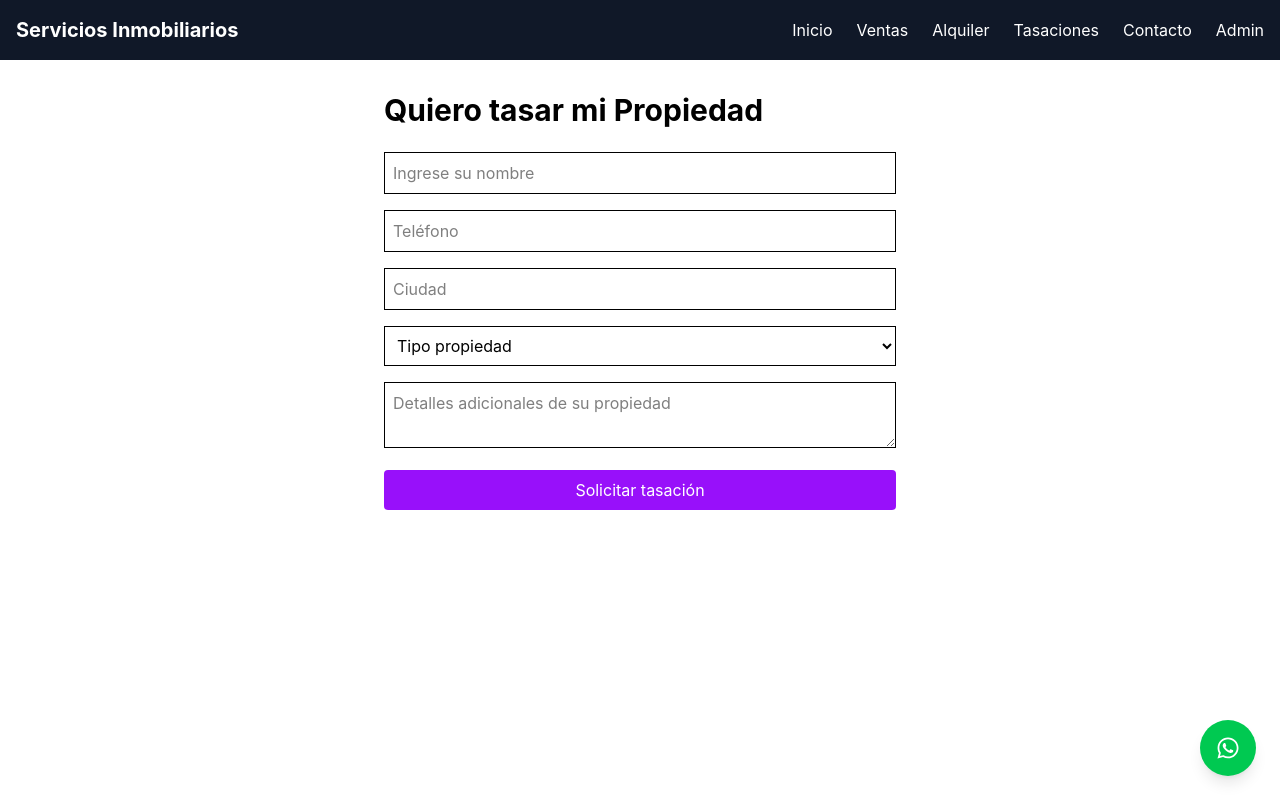
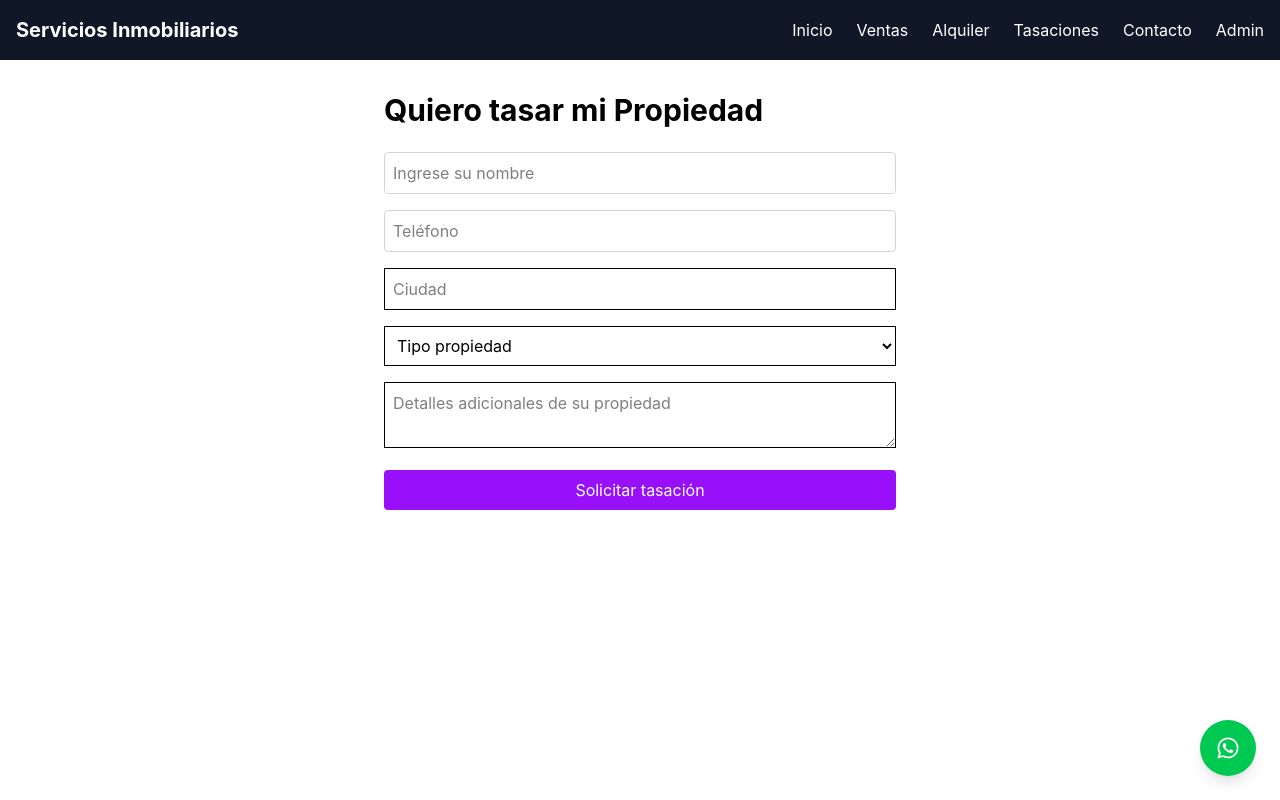
Before and after one commit to fer967/frontend-plataforma-inmobiliaria, a React (Vite) app: page /tasaciones in a window 1280 px wide. Built offline with nearby package versions, Linux system fonts and the light colour scheme; no server answers.

Commit message:
manejo de errores en tasaciones

```diff
--- a/src/pages/Tasaciones.jsx
+++ b/src/pages/Tasaciones.jsx
@@ -59,7 +59,7 @@ Detalle: ${form.message}
                 })
             })
             if (res.ok) {
-                toast.success("Solicitud enviada correctamente 🚀")
+                toast.success("Solicitud enviada. Te contactamos en breve 📞")
                 setForm({
                     name: "",
                     phone: "",
@@ -83,14 +83,39 @@ Detalle: ${form.message}
             <h1 className="text-3xl font-bold mb-6">
                 Quiero tasar mi Propiedad
             </h1>
-            {success && (
-                <p className="bg-green-100 text-green-700 p-3 mb-4 rounded">
-                    Solicitud enviada, un asesor lo contactara en breve, muchas gracias por confiar en nosotros!
-                </p>
-            )}
+
             <form onSubmit={handleSubmit} className="space-y-4">
-                <input name="name" placeholder="Ingrese su nombre" className="w-full border p-2" onChange={handleChange} value={form.name} required />
-                <input name="phone" placeholder="Teléfono" className="w-full border p-2" onChange={handleChange} value={form.phone} required />
+                <input
+                    name="name"
+                    placeholder="Ingrese su nombre"
+                    className={`w-full p-2 rounded border ${errors.name ? "border-red-500" : "border-gray-300"
+                        }`}
+                    onChange={handleChange}
+                    value={form.name}
+                />
+                {errors.name && (
+                    <p className="text-red-500 text-sm mt-1">
+                        {errors.name}
+                    </p>
+                )}
+
+                <input
+                    name="phone"
+                    placeholder="Teléfono"
+                    className={`w-full p-2 rounded border ${errors.phone ? "border-red-500" : "border-gray-300"
+                        }`}
+                    onChange={handleChange}
+                    value={form.phone}
+                />
+
+                {errors.phone && (
+                    <p className="text-red-500 text-sm mt-1">
+                        {errors.phone}
+                    </p>
+                )}
+
+                {/* <input name="name" placeholder="Ingrese su nombre" className="w-full border p-2" onChange={handleChange} value={form.name} required /> */}
+                {/* <input name="phone" placeholder="Teléfono" className="w-full border p-2" onChange={handleChange} value={form.phone} required /> */}
                 <input name="city" placeholder="Ciudad" className="w-full border p-2" onChange={handleChange} value={form.city} />
                 <select name="type" className="w-full border p-2" onChange={handleChange} value={form.type}>
                     <option value="">Tipo propiedad</option>
```
